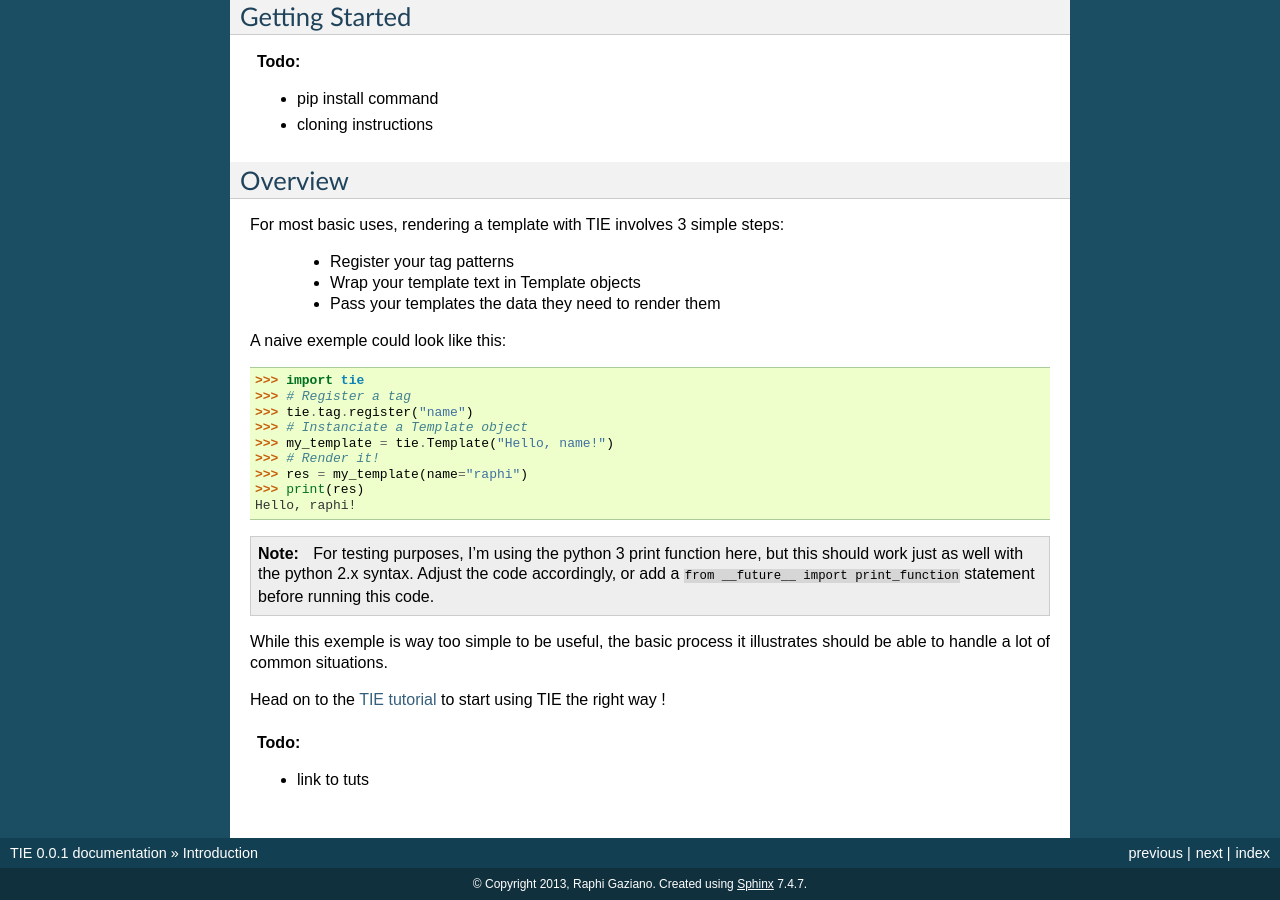
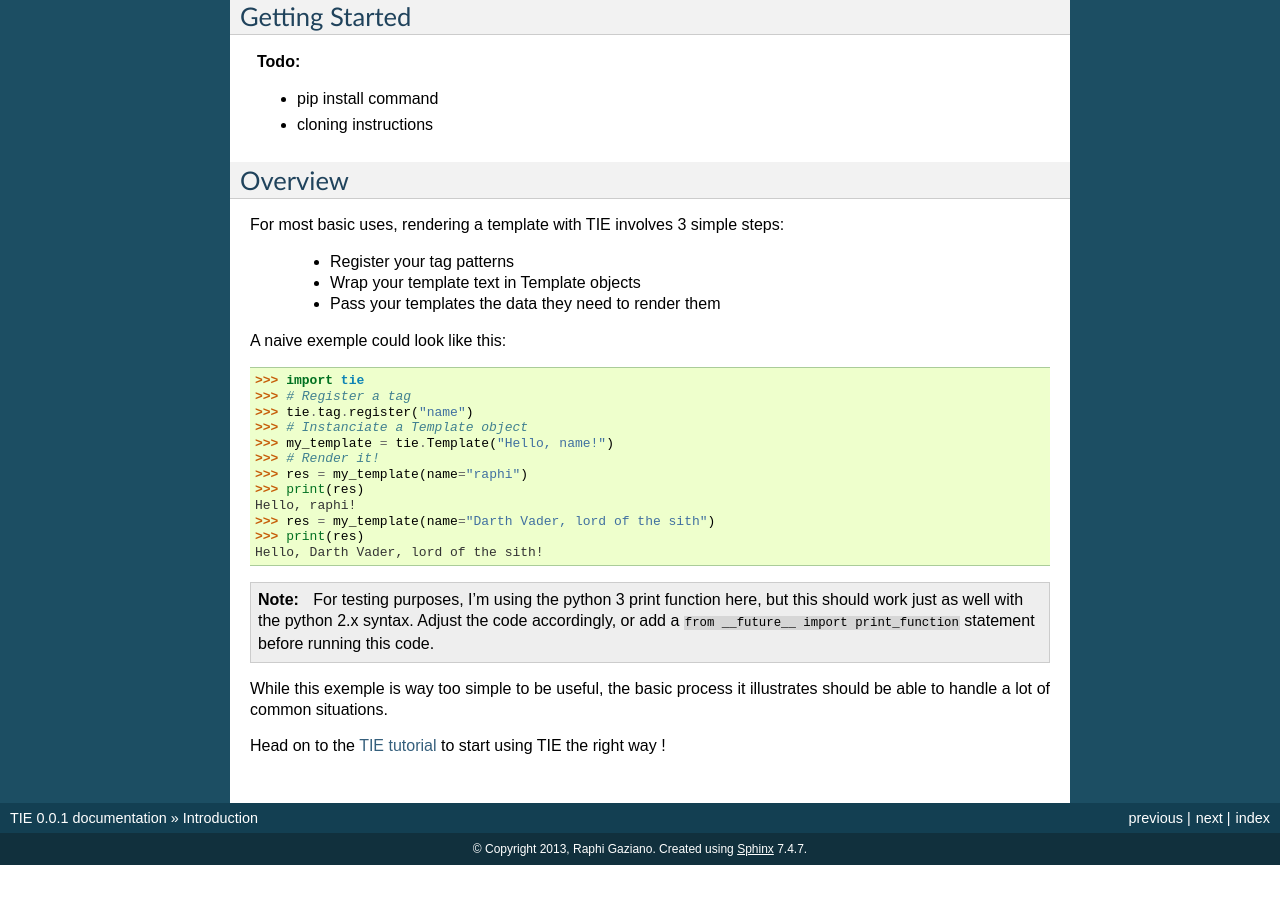
Before and after one commit to raphigaziano/TIE, a Sphinx documentation site: the page built from doc/source/intro.rst, in a window 1280 px wide and 900 px high, scrolled down 772 px. Built offline with Sphinx 7.4.7, drawn with Linux system fonts in a browser that asks for light colours; after the commit the page ends 1637 px from its top, so only the background shows below that.

Commit message:
Update overview test

```diff
--- a/doc/source/intro.rst
+++ b/doc/source/intro.rst
@@ -80,6 +82,9 @@ A naive exemple could look like this:
 >>> res = my_template(name="raphi")
 >>> print(res)
 Hello, raphi!
+>>> res = my_template(name="Darth Vader, lord of the sith")
+>>> print(res)
+Hello, Darth Vader, lord of the sith!
 
 .. note::
 
@@ -93,6 +98,3 @@ the basic process it illustrates should be able to handle a lot of common
 situations.
 
 Head on to the :doc:`TIE tutorial <tutorial>` to start using TIE the right way !
-
-.. todo::
-   - link to tuts
```
Also changed, not shown: other parts of doc/source/intro.rst (+2 -0 lines).
